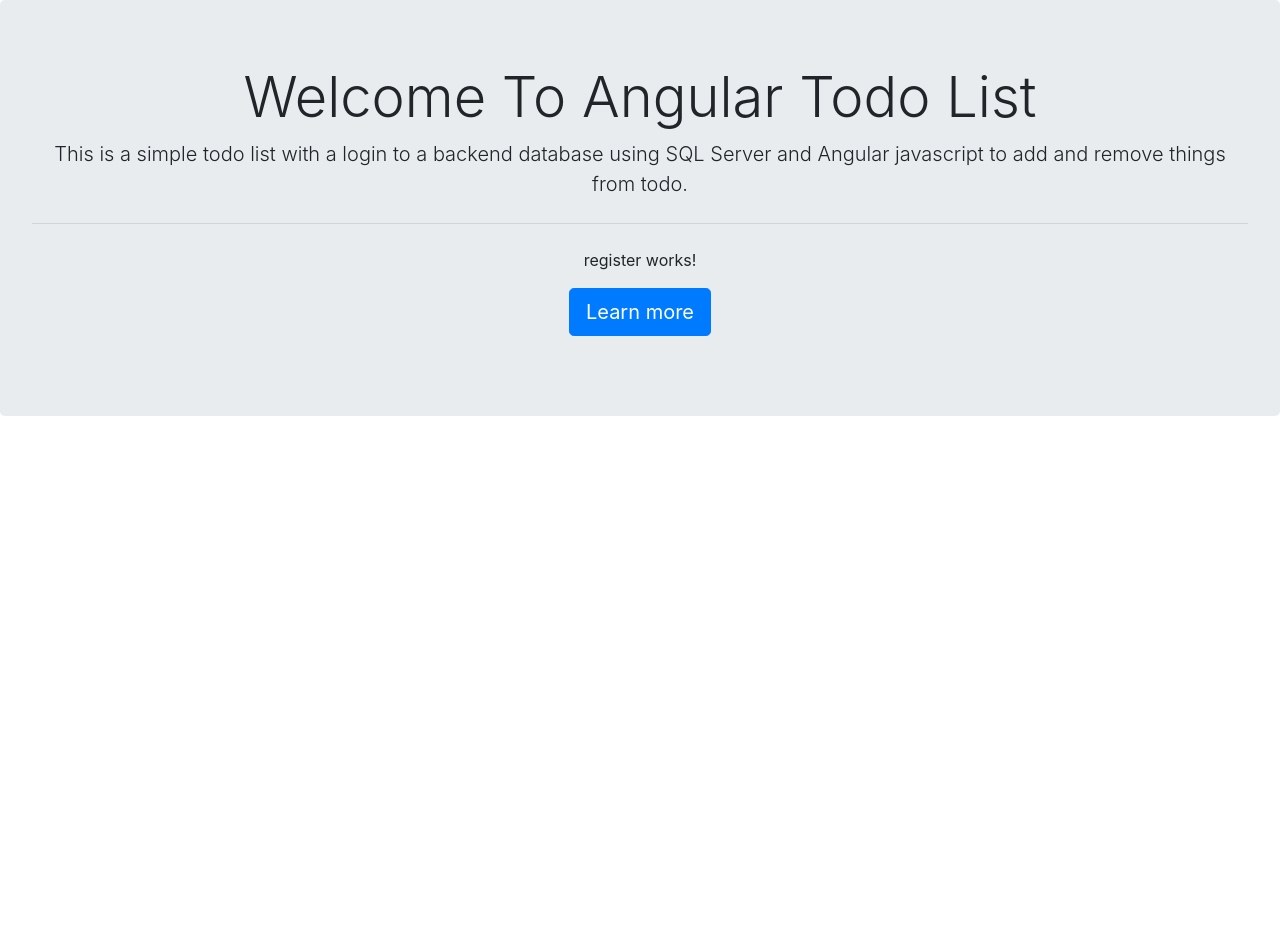
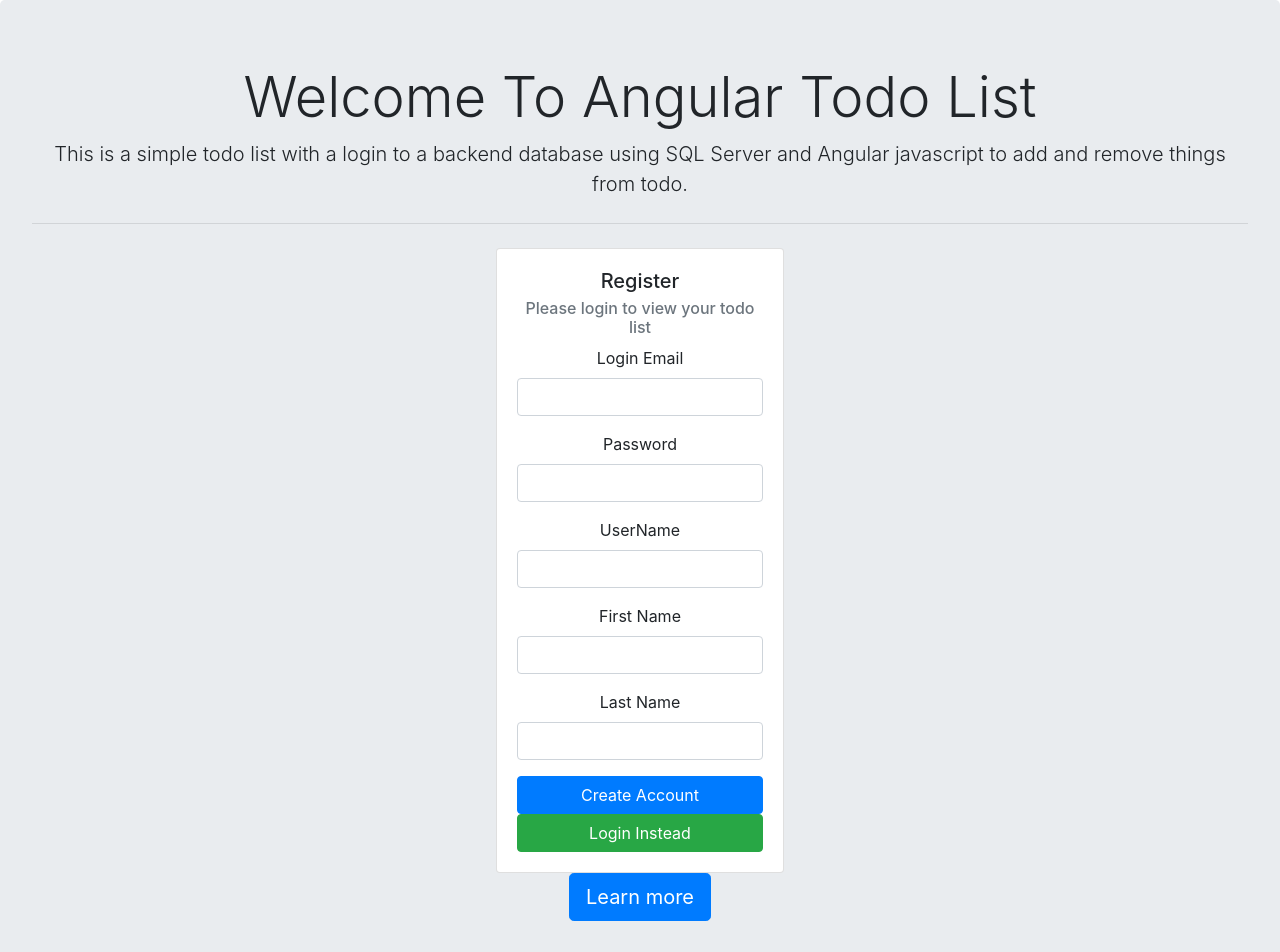
Before and after one commit to 2monsta/AngularToDoList, an Angular app: page /register in a window 1280 px wide. Shown: the top 952 px of the page. Before the commit the page ends 800 px from the top, so only its background shows below. Built offline with nearby package versions, Linux system fonts and the light colour scheme.

Commit message:
added register form

```diff
--- a/src/app/login-component/login-component.component.css
+++ b/src/app/login-component/login-component.component.css
@@ -0,0 +1,5 @@
+a{
+  text-decoration: none;
+  background: none;
+  color: white;
+}
--- a/src/app/login-component/login-component.component.html
+++ b/src/app/login-component/login-component.component.html
@@ -12,8 +12,14 @@
         <label for="password">Password</label>
         <input type="password" class='form-control' id='password' ngModel name='password' #passowrd='ngModel'>
       </div>
-      <button type="submit" class='btn btn-primary' >Login</button>
-      <button class="btn btn-secondary">Register</button>
+      <a>
+        <button type="submit" class='btn btn-primary btn-block'>Login</button>
+      </a>
+      <a routerLink='/register'>
+        <button class="btn btn-success btn-block">
+          Register
+        </button>
+      </a>
     </form>
   </div>
 </div>
--- a/src/app/login-component/login-component.component.ts
+++ b/src/app/login-component/login-component.component.ts
@@ -1,6 +1,7 @@
 import { Component, OnInit } from '@angular/core';
 import { LoginDetails} from './login-details'
 import {  NgForm} from "@angular/forms";
+import { RouterModule } from "@angular/router";
 @Component({
   selector: 'app-login-component',
   templateUrl: './login-component.component.html',
--- a/src/app/register/register-detail.ts
+++ b/src/app/register/register-detail.ts
@@ -1,7 +1,7 @@
 export class RegisterDetail {
 
   public LoginEmail: string;
-  public Password: string;
+  public LoginPassword: string;
   public UserName: string;
   public FirstName: string;
   public LastName: string;
--- a/src/app/register/register.component.css
+++ b/src/app/register/register.component.css
@@ -0,0 +1,4 @@
+a{
+  text-decoration: none;
+  color: white;
+}
--- a/src/app/register/register.component.html
+++ b/src/app/register/register.component.html
@@ -1,3 +1,34 @@
-<p>
-  register works!
-</p>
+<div class="card" style="width: 18rem; Margin:auto;">
+  <div class="card-body">
+    <h5 class="card-title">Register</h5>
+    <h6 class="card-subtitle mb-2 text-muted">Please login to view your todo list</h6>
+    <form #registerForm='ngForm' (ngSubmit)="onSubmit(registerForm)">
+      <div class="form-group">
+        <label for="loginEmail">Login Email</label>
+        <input type="text" id='loginEmail' class="form-control" ngModel name='loginEmail' #loginEmailAddress='ngModel'>
+      </div>
+      <div class="form-group">
+        <label for="loginPassword">Password</label>
+        <input type="password" class='form-control' id='loginPassword' ngModel name='loginPassword' #loginPassword='ngModel'>
+      </div>
+      <div class="form-group">
+        <label for="userName">UserName</label>
+        <input type="text" class='form-control' id='userName' ngModel name='userName' #userName='ngModel'>
+      </div>
+      <div class="form-group">
+        <label for="firstName">First Name</label>
+        <input type="text" class='form-control' id='firstName' ngModel name='firstName' #firstName='ngModel'>
+      </div>
+      <div class="form-group">
+        <label for="lastName">Last Name</label>
+        <input type="text" class='form-control' id='lastName' ngModel name='lastName' #lastName='ngModel'>
+      </div>
+      <a>
+        <button type="submit" class='btn btn-primary btn-block'>Create Account</button>
+      </a>
+      <a routerLink='/'>
+        <button class="btn btn-success btn-block">Login Instead</button>
+      </a>
+    </form>
+  </div>
+</div>
```
